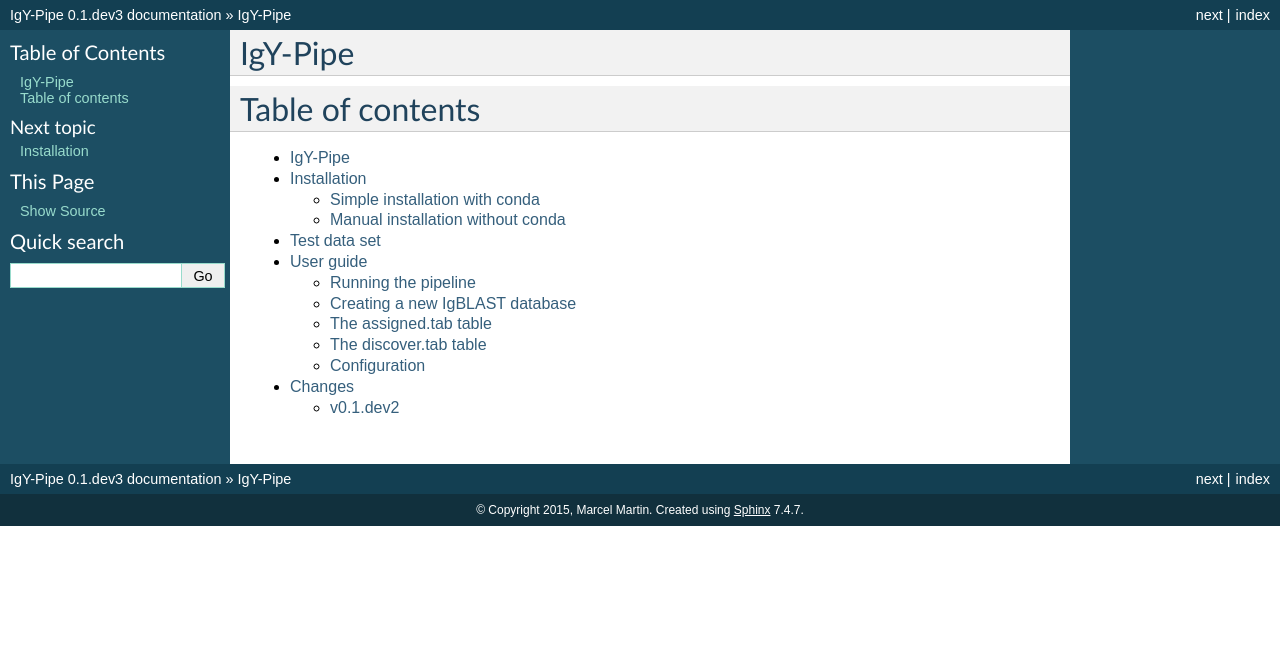
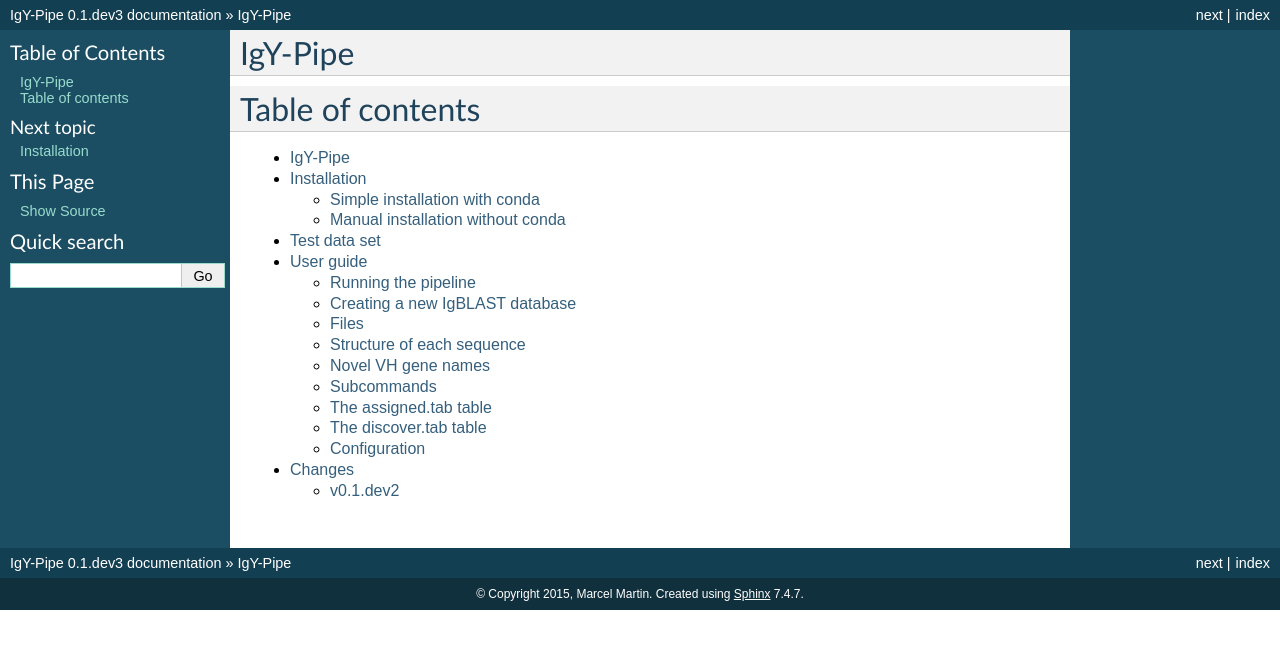
Before and after one commit to NBISweden/IgDiscover-legacy, a Sphinx documentation site: the page built from docs/index.rst, in a window 1280 px wide. Shown: the top 649 px of the page. Built offline with Sphinx 7.4.7, drawn with Linux system fonts in a browser that asks for light colours; some of the changed lines change nothing that is shown.

Commit message:
Start to document the files produced by the pipeline

```diff
--- a/docs/guide.rst
+++ b/docs/guide.rst
@@ -1,6 +1,7 @@
 ==========
 User guide
 ==========
+
 
 Running the pipeline
 ====================
@@ -32,6 +33,173 @@
 to be named ``rhesus_monkey_V.fasta``, ``rhesus_monkey_D.fasta`` and
 ``rhesus_monkey_J.fasta``. The ``makeblastdb`` program will be run automatically
 by the pipeline next time it runs.
+
+
+Files
+=====
+
+reads/merged.fastq.gz -- merged reads
+reads/trimmed.fastq.gz -- primers removed from merged reads
+reads/filtered.fasta  -- too short sequences removed, converted to FASTA
+reads/unique.fasta -- collapsed sequences (duplicates removed)
+unique.igblast.txt.gz -- IgBLAST output
+unique.assigned.tab -- parsed IgBLAST output as a tab-delimited table
+unique.filtered.tab -- filtered version of the above
+groups.tab -- sequences grouped by barcode
+consensus.fasta -- contains one consensus sequence for each group
+consensus.igblast.txt -- consensus sequences sent through IgBLAST
+consensus.assigned.tab -- parsed IgBLAST output
+
+
+reads.1.fastq.gz
+reads.2.fastq.gz
+igypipe.yaml
+Snakefile
+
+reads/decompressed.1.fastq
+reads/decompressed.2.fastq
+reads/merged.fastq.gz
+reads/forward-primer-trimmed.fastq.gz
+reads/trimmed.fastq.gz
+reads/unique.fasta
+reads/pear.unassembled.reverse.fastq
+reads/pear.unassembled.forward.fastq
+reads/pear.discarded.fastq
+reads/pear.log
+reads/filtered.fasta
+
+iteration-05/consensus.fasta
+iteration-05/unique.fasta
+iteration-05/consensus.assigned.tab.gz
+iteration-05/unique.correlationVJ.pdf
+iteration-05/clusterplots/VH7.21_S4259.png
+iteration-05/clusterplots/done
+iteration-05/consensus.igblast.txt.gz
+iteration-05/candidates.tab
+iteration-05/new_V_database.fasta
+iteration-05/unique.errorhistograms.pdf
+iteration-05/counts.txt
+iteration-05/stats
+iteration-05/stats/groupsizes.pdf
+iteration-05/groups.tab
+iteration-05/unique.V_usage.pdf
+iteration-05/database
+iteration-05/database/rhesus_monkey_J.fasta
+iteration-05/database/rhesus_monkey_D.fasta
+iteration-05/database/rhesus_monkey_V.fasta  (+ .nsi/nin/snq/nhr/nog)
+iteration-05/unique.V_usage.tab
+iteration-05/unique.assigned.tab.gz
+iteration-05/unique.filtered.tab.gz
+iteration-05/unique.igblast.txt.gz
+iteration-05/V_dendrogram.pdf
+iteration-05/unique.consensus.log
+
+final/consensus.V_usage.tab
+final/consensus.fasta
+final/unique.fasta
+final/consensus.assigned.tab.gz
+final/unique.correlationVJ.pdf
+final/clusterplots/VH7.21_S4259.png
+final/clusterplots/done
+final/consensus.igblast.txt.gz
+final/unique.errorhistograms.pdf
+final/consensus.correlationVJ.pdf
+final/counts.txt
+final/stats
+final/stats/groupsizes.pdf
+final/groups.tab
+final/unique.V_usage.pdf
+final/database/rhesus_monkey_J.fasta
+final/database/rhesus_monkey_D.fasta
+final/database/rhesus_monkey_V.fasta
+final/unique.V_usage.tab
+final/consensus.filtered.tab.gz
+final/unique.assigned.tab.gz
+final/unique.filtered.tab.gz
+final/unique.igblast.txt.gz
+final/V_dendrogram.pdf
+final/consensus.V_usage.pdf
+final/unique.consensus.log
+
+stats
+stats/unique.readlengths.txt
+stats/merged.readlengths.pdf
+stats/unique.readlengths.pdf
+stats/merged.readlengths.txt
+stats/barcodes.txt
+database
+database/rhesus_monkey_J.fasta
+database/rhesus_monkey_D.fasta
+database/rhesus_monkey_V.fasta
+
+
+
+
+
+Structure of each sequence
+==========================
+
+IgY-Pipe assumes that its input data are overlapping paired-end reads. After
+merging, they should have this structure (from 5' to 3'):
+
+* A random barcode (molecular identifier). This is optional. Set the
+  configuration option ``barcode_length`` to 0 if you don’t have random barcodes
+  or if you don’t want the program to use them.
+* A run of G nucleotides. This is an artifact of the RACE protocol (Rapid
+  amplification of cDNA ends).
+* 5' UTR
+* Leader
+* Re-arranged V, D and J gene sequences (in that order)
+
+We use IgBLAST to detect the location of the V, D, J genes (run as part of the
+``igypipe igblast`` subcommand), and the remaining parts are detected
+subsequently with ``igypipe parse``. The G nucleotides after the barcode are
+always split off, even if no RACE protocol was used. (This should not be a
+problem in practice.) The leader sequence is detected by looking for a start
+codon near 60 bp upstream of the start of the V gene match.
+
+
+Novel VH gene names
+===================
+
+Each novel VH gene discovered by IgY-Pipe gets a unique name such as
+“VH4.11_S1234”. The “VH4.11” is the name of the database gene to which the novel
+VH gene was initially assigned. The number *1234* is derived from the base
+sequence of the novel gene. That is, if you discover the same sequence in two
+different runs of the IgY-Pipe, or just in different iterations, the number will
+be the same. This may help when manually inspecting results.
+
+Be aware that you still need to check the sequence itself since even different
+sequences can sometimes lead to the same number (a “hash collision”).
+
+
+Subcommands
+===========
+
+    commonv             Find common V genes between two different antibody
+                        libraries.
+    igblast             Run IgBLAST.
+    parse               Parse IgBLAST output and write out a tab-separated
+                        table.
+    filter              Filter table with parsed IgBLAST results
+    count               Count and plot V, D, J gene usage.
+    group               Group sequences by barcode and V/J assignment and
+                        print each group’s consensus
+    multidiscover       Find V gene sister sequences shared by multiple
+                        libraries.
+    compose             Create new V gene database from V gene candidates.
+    discover            Discover candidate new V genes within a single
+                        antibody library.
+    init                Create and initialize a new pipeline directory.
+    clusterplot         For each V gene, plot a clustermap of the sequences
+                        assigned to it.
+    errorplot           Plot histograms of differences to reference V gene
+    upstream            Cluster upstream sequences (UTR and leader) for each
+                        gene
+    dendrogram          Draw a dendrogram of sequences in a FASTA file.
+    rename              Rename sequences in a target FASTA file using a
+                        template FASTA file
+    union               Compute union of sequences in multiple FASTA files
 
 
 The assigned.tab table
```
